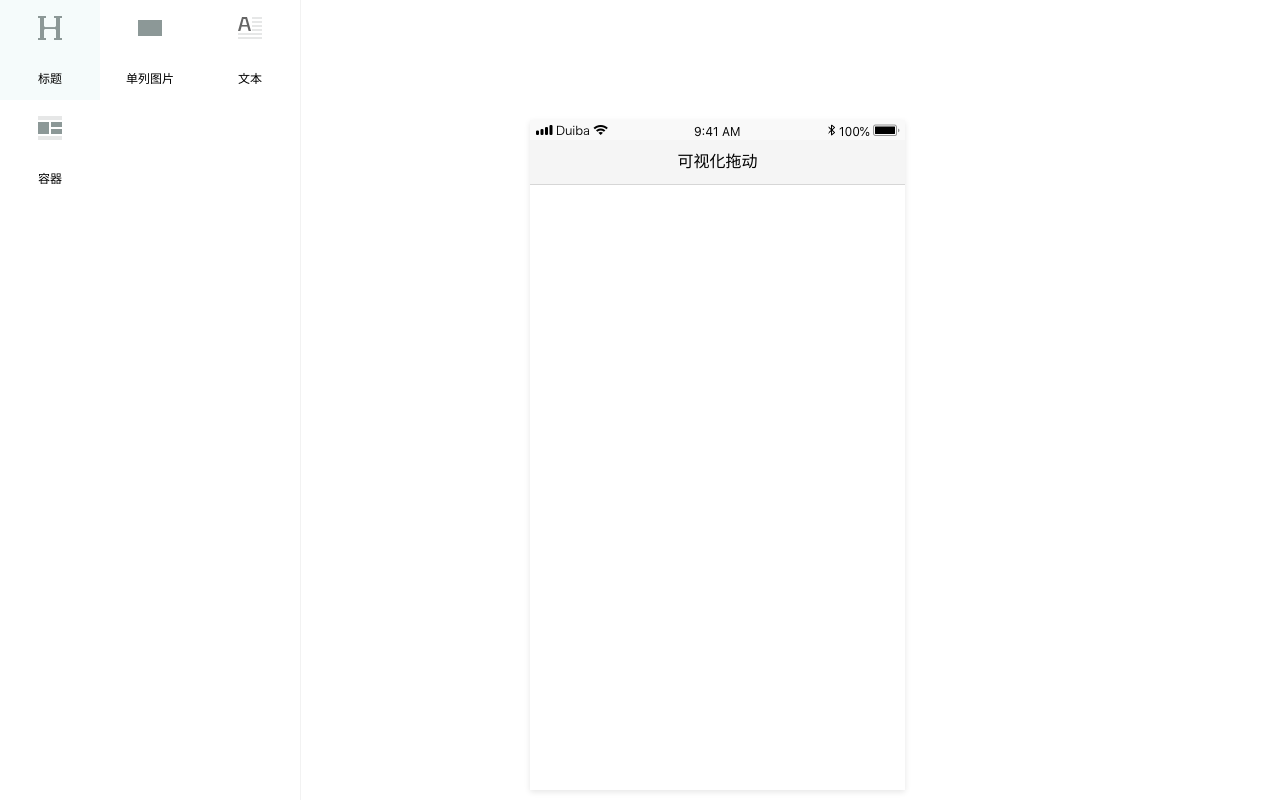
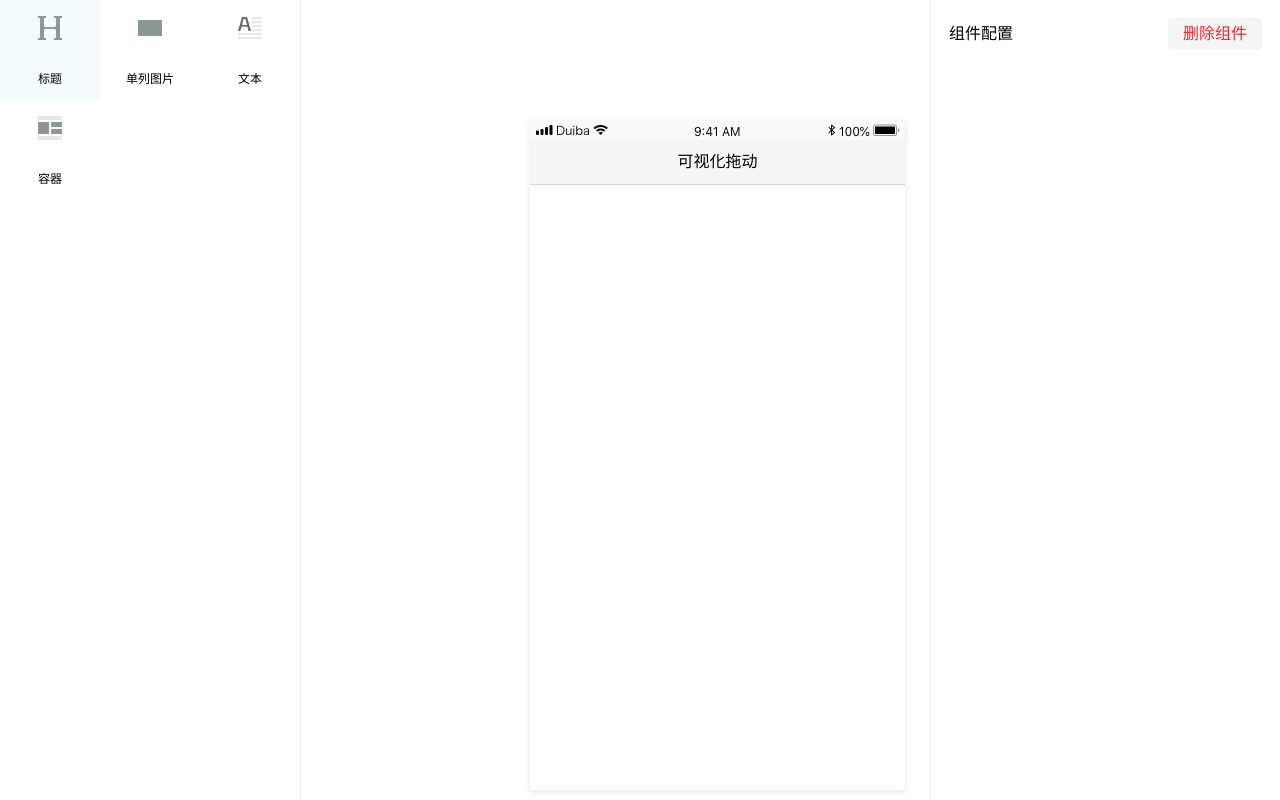
Before and after one commit to zangyuechao100/mobile-page, a Vue app: page / in a window 1280 px wide. Built offline with nearby package versions, Linux system fonts and the light colour scheme.

Commit message:
feat：完善修改props

```diff
--- a/packages/area-image/index.vue
+++ b/packages/area-image/index.vue
@@ -1,12 +1,26 @@
 <template>
   <div class="area-image">
-    <img src="./../../src/assets/emty_img.png" alt="">
+    <img :src="src" alt="">
   </div>
 </template>
 
 <script>
+const defaultSrc = require('./../../src/assets/emty_img.png')
 export default {
-  name: 'AreaImage'
+  name: 'AreaImage',
+  props: {
+    src: {
+      type: String,
+      default: defaultSrc
+    }
+  },
+  methods: {
+    getConfig () {
+      return {
+        src: this.src
+      }
+    }
+  }
 }
 </script>
 
--- a/packages/area-text/index.vue
+++ b/packages/area-text/index.vue
@@ -1,12 +1,25 @@
 <template>
   <div class="area-text">
-    编辑富文本内容，您可以对文字进行简单排版。
+    {{content}}
   </div>
 </template>
 
 <script>
 export default {
-  name: 'AreaText'
+  name: 'AreaText',
+  props: {
+    content: {
+      type: String,
+      default: '编辑文本内容，您可以对文字进行修改。'
+    }
+  },
+  methods: {
+    getConfig () {
+      return {
+        content: this.content
+      }
+    }
+  }
 }
 </script>
 
--- a/packages/area-title/index.vue
+++ b/packages/area-title/index.vue
@@ -15,6 +15,13 @@ export default {
       type: String,
       default: () => {
         return '标题'
+      }
+    }
+  },
+  methods: {
+    getConfig () {
+      return {
+        title: this.title
       }
     }
   }
--- a/packages/area-wrap/index.vue
+++ b/packages/area-wrap/index.vue
@@ -13,6 +13,12 @@
 export default {
   name: 'AreaWrap',
   components: {
+  },
+  methods: {
+    getConfig () {
+      return {
+      }
+    }
   }
 }
 </script>
--- /dev/null
+++ b/src/pages/changeProps/index.vue
@@ -0,0 +1,113 @@
+<template>
+  <div class="change-props">
+    <div class="title">
+      <h1>组件配置</h1>
+      <div class="button">删除组件</div>
+    </div>
+    <div v-for="(value, key) in propsObj" :key="key" class="change-props--content">
+      <div class="props-title">{{key}}</div>
+      <input class="props-input" :value="value" @focus="focusKey(key)" @input="changeInput" type="text">
+    </div>
+  </div>
+</template>
+
+<script>
+export default {
+  name: 'ChangeProps',
+  props: {
+    propsObj: {
+      type: Object,
+      default: () => {
+        return {}
+      }
+    }
+  },
+  data () {
+    return {
+      copyValue: '',
+      key: ''
+    }
+  },
+  methods: {
+    changeInput (e) {
+      this.$emit('changeInput', this.key, e.target.value)
+    },
+    focusKey (key) {
+      this.key = key
+    }
+  },
+  watch: {
+    propsObj (val) {
+      console.log(val)
+    }
+  }
+}
+</script>
+
+<style scoped lang="less">
+.change-props {
+  width: 100%;
+  height: 100%;
+  box-sizing: border-box;
+  padding: 18px;
+  border-left: 1px solid #f2f2f2;
+  // box-shadow: 1px 0 0 0 #f2f2f2;
+}
+.title {
+  width: 100%;
+  display: flex;
+  flex-direction: row;
+  justify-content: space-between;
+  align-items: center;
+}
+
+.props-title {
+  height: 40px;
+  line-height: 40px;
+}
+
+.props-input {
+  -webkit-box-sizing: border-box;
+  box-sizing: border-box;
+  margin: 0;
+  padding: 0;
+  font-variant: tabular-nums;
+  list-style: none;
+  -webkit-font-feature-settings: 'tnum';
+  font-feature-settings: 'tnum';
+  position: relative;
+  display: inline-block;
+  width: 100%;
+  height: 32px;
+  padding: 4px 11px;
+  color: rgba(0, 0, 0, 0.65);
+  font-size: 14px;
+  line-height: 1.5;
+  background-color: #fff;
+  background-image: none;
+  border: 1px solid #d9d9d9;
+  border-radius: 4px;
+  -webkit-transition: all 0.3s;
+  transition: all 0.3s;
+}
+
+.button {
+  color: #f5222d;
+  background-color: #f5f5f5;
+  height: 32px;
+  line-height: 32px;
+  cursor: pointer;
+  padding: 0 15px;
+  border-radius: 4px;
+  border-color: #d9d9d9;
+  &:hover {
+    color: #fff;
+    background-color: #ff4d4f;
+    border-color: #ff4d4f;
+  }
+}
+
+.change-props--content {
+  margin-top: 6px;
+}
+</style>
--- a/src/pages/main/index.vue
+++ b/src/pages/main/index.vue
@@ -6,25 +6,34 @@
     <div class="main-center">
       <view-wrapper ref="viewWrapper" />
     </div>
-    <div class="main-right" />
+    <div class="main-right">
+      <change-props :propsObj="propsObj" @changeInput="changeInput"></change-props>
+    </div>
   </div>
 </template>
 
 <script>
 import ViewWrapper from './../viewWrapper'
 import ComponentList from './../componentList'
+import ChangeProps from './../changeProps'
 export default {
   name: 'Main',
   components: {
     ComponentList,
-    ViewWrapper
+    ViewWrapper,
+    ChangeProps
   },
   data () {
     return {
-      currentIndex: ''
+      currentIndex: '',
+      propsObj: {}
     }
   },
   methods: {
+    changeInput (key, value) {
+      this.propsObj[key] = value
+      this.$refs.viewWrapper.updateProp(this.propsObj)
+    },
     addComponent (item) {
       this.$refs.viewWrapper.pushMsg(item)
     },
@@ -33,6 +42,7 @@ export default {
         switch (data.type) {
           case 'SELECT_COMPONENT':
             this.currentIndex = data.data.index
+            this.propsObj = data.data.props
         }
       })
     }
--- a/src/pages/view/deepItem.vue
+++ b/src/pages/view/deepItem.vue
@@ -74,10 +74,14 @@ export default {
   mounted () {
   },
   methods: {
+    getComponentConfig () {
+
+    },
     handleItemEnd (e) {
     },
     getCurrentIndex (index) {
-      this.selectComponent(index)
+      let result = this.$refs[`item-${index}`][0].getConfig()
+      this.selectComponent(index, result)
     },
     initComponentKey (index) {
       return this.preKey ? `${this.preKey}-${index}` : index + ''
@@ -85,7 +89,12 @@ export default {
   },
   watch: {
     currentIndex (val) {
-      console.log(val)
+    },
+    list: {
+      handler (val) {
+        console.log(val, 1111)
+      },
+      deep: true
     }
   }
 }
--- a/src/pages/view/index.vue
+++ b/src/pages/view/index.vue
@@ -36,17 +36,38 @@ export default {
               })
             })
             break
+          case 'UPDATE_PROPS':
+            this.deepChangeProps(data.data)
+            console.log(this.config, 333)
         }
       })
     },
-    selectComponent (index) {
+    selectComponent (index, props) {
       this.currentIndex = index
+      this.deepChangeProps(props)
       window.parent.postMessage({
         type: 'SELECT_COMPONENT',
         data: {
-          index: index
+          index: index,
+          props
         }
       }, '*')
+    },
+    deepChangeProps (props) {
+      let indexArr = this.currentIndex.split('-')
+      let nowItem = this.config
+      let index = 0
+      for (let value of indexArr) {
+        if (index > 0) {
+          nowItem = nowItem.child[value]
+        } else {
+          // nowItem = nowItem[value]
+          this.$set(this.config[indexArr[0]], 'props', props)
+        }
+        index++
+      }
+
+      nowItem.props = props
     }
   }
 }
--- a/src/pages/viewWrapper/index.vue
+++ b/src/pages/viewWrapper/index.vue
@@ -34,6 +34,12 @@ export default {
     pushMsg (data) {
       this.$refs.iFrame.contentWindow.postMessage({
         type: 'ADD_COMPONENT',
+        data
+      }, '*')
+    },
+    updateProp (data) {
+      this.$refs.iFrame.contentWindow.postMessage({
+        type: 'UPDATE_PROPS',
         data
       }, '*')
     }
```
Also changed, not shown: packages/area-content/index.vue (+7 -1 lines).
